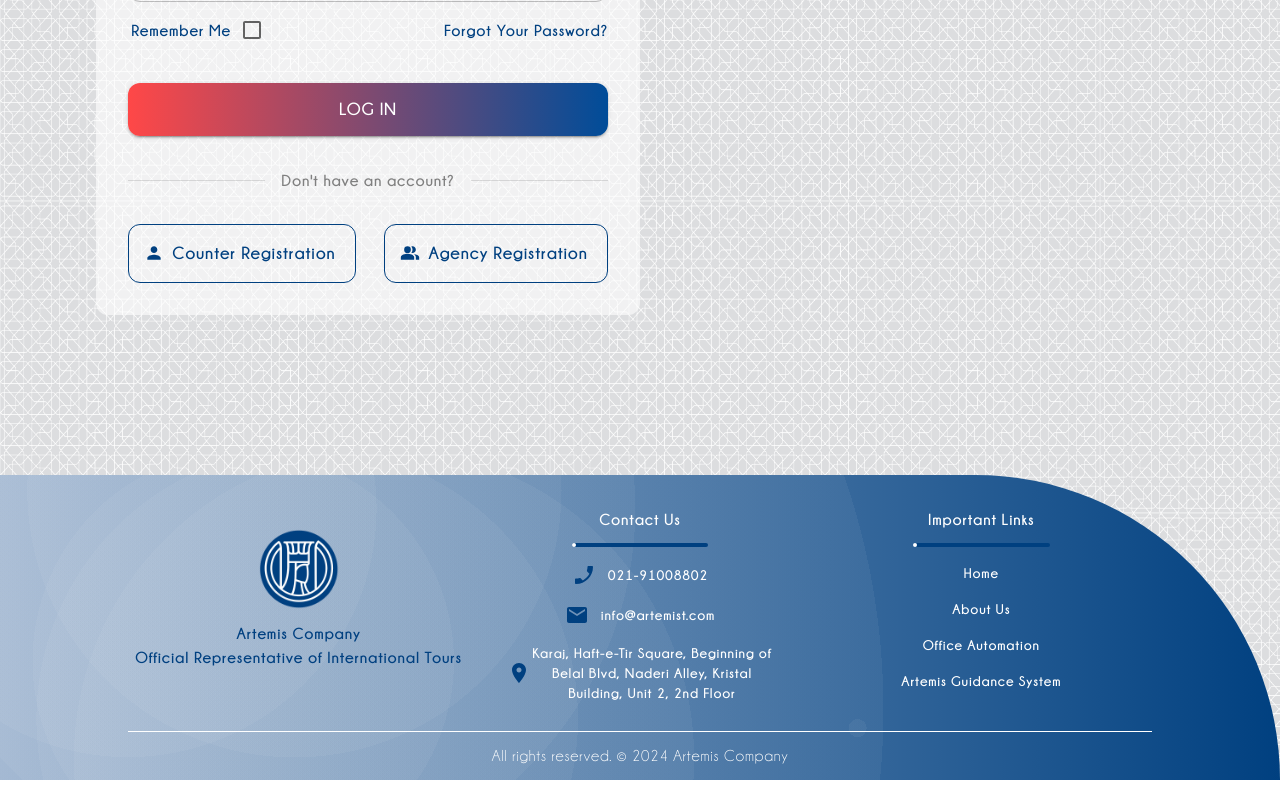
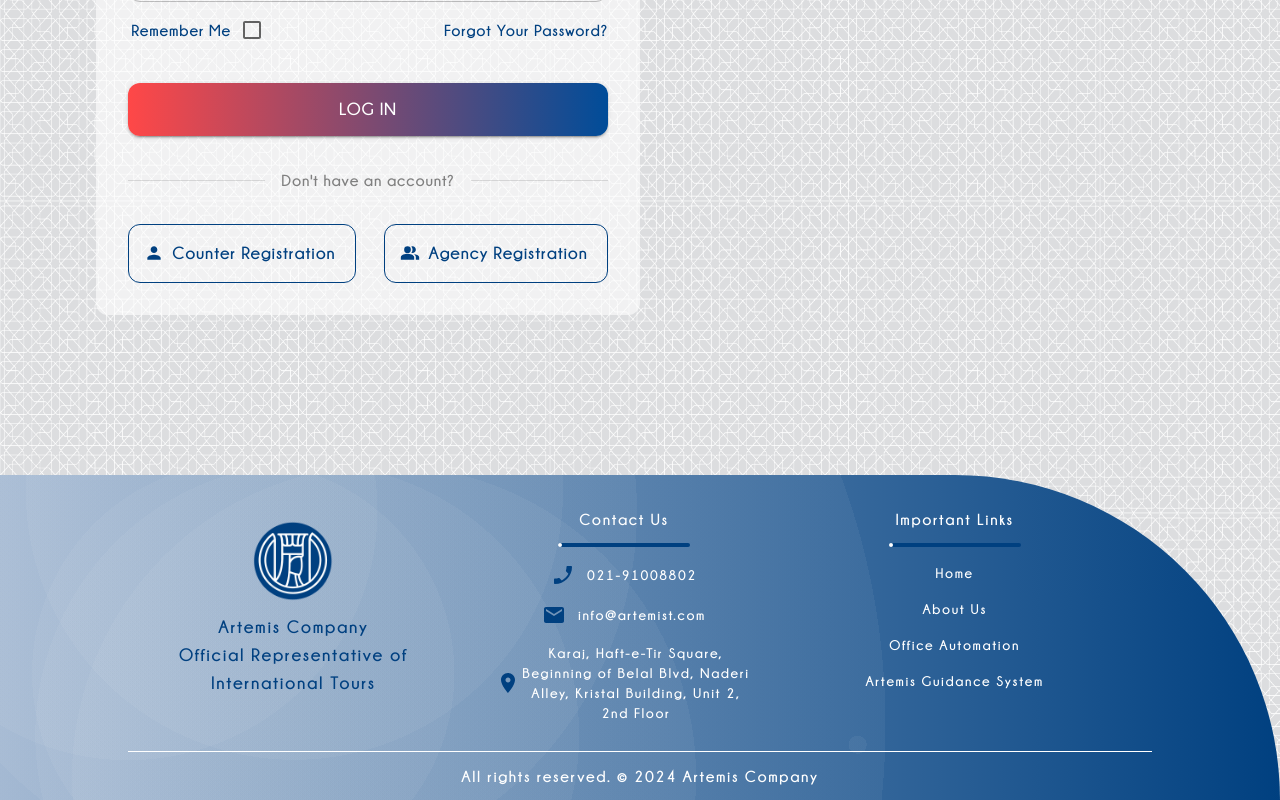
Before and after one commit to Negar-Arastehrad/artemis-web, a Next.js app: page / in a window 1280 px wide. Shown: the part 423-1223 px from the top of the page. Built offline with nearby package versions, Linux system fonts and the light colour scheme.

Commit message:
the enddddd

```diff
--- a/src/app/_Components/Footer.js
+++ b/src/app/_Components/Footer.js
@@ -13,10 +13,9 @@ import { Place, PhoneEnabled, Email, ExpandMore } from "@mui/icons-material";
 const Footer = () => {
   return (
     <div
-      className="w-full h-full md:rounded-tr-full rounded-tr-[15rem] tracking-wider"
+      className="w-full h-full md:rounded-tr-full rounded-tr-[15rem] tracking-widest"
       style={{
-        background:
-          `radial-gradient(circle at 67% 83%, hsla(317,0%,96%,0.05) 0%, hsla(317,0%,96%,0.05) 1%,transparent 1%, transparent 5%,transparent 5%, transparent 100%),radial-gradient(circle at 24% 80%, hsla(317,0%,96%,0.05) 0%, hsla(317,0%,96%,0.05) 27%,transparent 27%, transparent 63%,transparent 63%, transparent 100%),radial-gradient(circle at 23% 5%, hsla(317,0%,96%,0.05) 0%, hsla(317,0%,96%,0.05) 26%,transparent 26%, transparent 82%,transparent 82%, transparent 100%),radial-gradient(circle at 21% 11%, hsla(317,0%,96%,0.05) 0%, hsla(317,0%,96%,0.05) 35%,transparent 35%, transparent 45%,transparent 45%, transparent 100%),radial-gradient(circle at 10% 11%, hsla(317,0%,96%,0.05) 0%, hsla(317,0%,96%,0.05) 21%,transparent 21%, transparent 81%,transparent 81%, transparent 100%),radial-gradient(circle at 19% 61%, hsla(317,0%,96%,0.05) 0%, hsla(317,0%,96%,0.05) 20%,transparent 20%, transparent 61%,transparent 61%, transparent 100%),radial-gradient(circle at 13% 77%, hsla(317,0%,96%,0.05) 0%, hsla(317,0%,96%,0.05) 63%,transparent 63%, transparent 72%,transparent 72%, transparent 100%),radial-gradient(circle at 30% 93%, hsla(317,0%,96%,0.05) 0%, hsla(317,0%,96%,0.05) 33%,transparent 33%, transparent 82%,transparent 82%, transparent 100%),linear-gradient(90deg, rgb(160,182,209),rgb(0,64,128))`,
+        background: `radial-gradient(circle at 67% 83%, hsla(317,0%,96%,0.05) 0%, hsla(317,0%,96%,0.05) 1%,transparent 1%, transparent 5%,transparent 5%, transparent 100%),radial-gradient(circle at 24% 80%, hsla(317,0%,96%,0.05) 0%, hsla(317,0%,96%,0.05) 27%,transparent 27%, transparent 63%,transparent 63%, transparent 100%),radial-gradient(circle at 23% 5%, hsla(317,0%,96%,0.05) 0%, hsla(317,0%,96%,0.05) 26%,transparent 26%, transparent 82%,transparent 82%, transparent 100%),radial-gradient(circle at 21% 11%, hsla(317,0%,96%,0.05) 0%, hsla(317,0%,96%,0.05) 35%,transparent 35%, transparent 45%,transparent 45%, transparent 100%),radial-gradient(circle at 10% 11%, hsla(317,0%,96%,0.05) 0%, hsla(317,0%,96%,0.05) 21%,transparent 21%, transparent 81%,transparent 81%, transparent 100%),radial-gradient(circle at 19% 61%, hsla(317,0%,96%,0.05) 0%, hsla(317,0%,96%,0.05) 20%,transparent 20%, transparent 61%,transparent 61%, transparent 100%),radial-gradient(circle at 13% 77%, hsla(317,0%,96%,0.05) 0%, hsla(317,0%,96%,0.05) 63%,transparent 63%, transparent 72%,transparent 72%, transparent 100%),radial-gradient(circle at 30% 93%, hsla(317,0%,96%,0.05) 0%, hsla(317,0%,96%,0.05) 33%,transparent 33%, transparent 82%,transparent 82%, transparent 100%),linear-gradient(90deg, rgb(160,182,209),rgb(0,64,128))`,
 
         "@media (max-width: 768px)": {
           background:
@@ -27,15 +26,23 @@ const Footer = () => {
       {/* Top Desktop Content */}
       <div className="w-full h-full hidden md:flex flex-col md:flex-row justify-between max-w-[80%] mx-auto items-stretch pt-8 pb-7">
         <div className="flex flex-col justify-center items-center basis-1/3">
-          <Image src={logoImage1} alt="logoImage1" className="w-20 animation-pulse" />
-          <p className="text-blue py-3 font-semibold text-center">
-            Artemis Company <br /> Official Representative of International Tours
+          <Image
+            src={logoImage1}
+            alt="logoImage1"
+            className="w-20 animation-pulse"
+          />
+          <p className="text-blue py-3 font-bold text-lg text-center">
+            Artemis Company <br /> Official Representative of International
+            Tours
           </p>
         </div>
 
         <ul className="basis-1/3">
-          <h6 className="text-white font-semibold mb-4 text-center pb-4 m-auto max-w-[40%] relative">
-            Contact Us <div className="w-full h-1 bg-blue rounded-sm absolute top-9 left-0 overflow-hidden"><span className="w-6 h-full bg-white rounded-sm absolute top-0 left-2 animation-border"></span></div>
+          <h6 className="text-white font-bold mb-4 text-center pb-4 m-auto max-w-[40%] relative">
+            Contact Us{" "}
+            <div className="w-full h-1 bg-blue rounded-sm absolute top-9 left-0 overflow-hidden">
+              <span className="w-6 h-full bg-white rounded-sm absolute top-0 left-2 animation-border"></span>
+            </div>
           </h6>
           <li className="flex justify-center items-center gap-3 mb-4 mt-4 text-sm font-semibold">
             <PhoneEnabled className="text-blue" />
@@ -54,9 +61,12 @@ const Footer = () => {
           </li>
         </ul>
 
-        <ul className="text-center basis-1/3">
-          <h6 className="text-white font-semibold mb-4 pb-4 text-center m-auto max-w-[40%] relative">
-            Important Links <div className="w-full h-1 bg-blue rounded-sm absolute top-9 left-0 overflow-hidden"><span className="w-6 h-full bg-white rounded-sm absolute top-0 left-2 animation-border"></span></div>
+        <ul className="text-center basis-1/3 mr-8">
+          <h6 className="text-white font-bold mb-4 pb-4 text-center m-auto max-w-[40%] relative">
+            Important Links{" "}
+            <div className="w-full h-1 bg-blue rounded-sm absolute top-9 left-0 overflow-hidden">
+              <span className="w-6 h-full bg-white rounded-sm absolute top-0 left-2 animation-border"></span>
+            </div>
           </h6>
           <li className="mb-4 text-white mt-4 text-sm font-semibold">
             <Link href="/">Home</Link>
@@ -76,9 +86,14 @@ const Footer = () => {
       {/* Top Mobile Content */}
       <div className="w-full h-full flex md:hidden flex-col md:flex-row justify-between max-w-[80%] mx-auto items-stretch pt-8 pb-7">
         <div className="flex flex-col justify-center items-center basis-1/3">
-          <Image src={logoImage1} alt="logoImage1" className="w-20 animation-pulse" />
-          <p className="text-white py-3 font-semibold text-center">
-            Artemis Company <br /> Official Representative of International Tours
+          <Image
+            src={logoImage1}
+            alt="logoImage1"
+            className="w-20 animation-pulse"
+          />
+          <p className="text-white py-3 font-bold text-center">
+            Artemis Company <br /> Official Representative of International
+            Tours
           </p>
         </div>
 
@@ -99,7 +114,10 @@ const Footer = () => {
             id="panel2a-header"
             sx={{ borderBottom: "2px solid white", padding: "0", margin: "0" }}
           >
-            <Typography className="text-center text-white" sx={{fontWeight:"600"}}>
+            <Typography
+              className="text-center text-white"
+              sx={{ fontWeight: "600" }}
+            >
               Contact Us
             </Typography>
           </AccordionSummary>
@@ -107,17 +125,21 @@ const Footer = () => {
             <ul className="text-blue">
               <li className="flex gap-3 mb-4 mt-4">
                 <PhoneEnabled className="text-white" />
-                <Typography sx={{fontWeight:"600", fontSize:".9rem"}}>021-91008802</Typography>
+                <Typography sx={{ fontWeight: "600", fontSize: ".9rem" }}>
+                  021-91008802
+                </Typography>
               </li>
               <li className="flex gap-3 mb-4">
                 <Email className="text-white" />
-                <Typography sx={{fontWeight:"600", fontSize:".9rem"}}>info@artemist.com</Typography>
+                <Typography sx={{ fontWeight: "600", fontSize: ".9rem" }}>
+                  info@artemist.com
+                </Typography>
               </li>
               <li className="flex mt-4">
                 <Place className="text-white mr-3" />
-                <Typography sx={{fontWeight:"600", fontSize:".9rem"}}>
-                  Karaj, Haft-e-Tir Square, Beginning of Belal Blvd, Naderi Alley,
-                  Kristal Building, Unit 2, 2nd Floor
+                <Typography sx={{ fontWeight: "600", fontSize: ".9rem" }}>
+                  Karaj, Haft-e-Tir Square, Beginning of Belal Blvd, Naderi
+                  Alley, Kristal Building, Unit 2, 2nd Floor
                 </Typography>
               </li>
             </ul>
@@ -141,7 +163,10 @@ const Footer = () => {
             id="panel3a-header"
             sx={{ borderBottom: "2px solid white", padding: "0", margin: "0" }}
           >
-            <Typography className="text-center text-white" sx={{fontWeight: '600'}}>
+            <Typography
+              className="text-center text-white"
+              sx={{ fontWeight: "600" }}
+            >
               Important Links
             </Typography>
           </AccordionSummary>
@@ -175,7 +200,7 @@ const Footer = () => {
       {/* Bottom Content */}
       <hr className="w-[80%] mx-auto  border-b-1 border-white" />
       <div>
-        <p className="text-white text-center py-3">
+        <p className="text-white text-center py-3 font-bold">
           All rights reserved. © 2024 Artemis Company
         </p>
       </div>
--- a/src/app/_Components/Navbar.js
+++ b/src/app/_Components/Navbar.js
@@ -43,7 +43,7 @@ const Navbar = () => {
       )}
 
       {/* Main Nav */}
-      <div className="scroll-m-10 sticky top-0 left-0 right-0 bg-white shadow-custom-blue rounded-full max-w-[80%] sm:max-w-[80%] lg:max-w-[75%] xl:max-w-[60%] mx-auto mt-7 z-[1000] ">
+      <div className="scroll-m-10 sticky top-0 left-0 right-0 bg-white rounded-full max-w-[80%] sm:max-w-[80%] lg:max-w-[75%] xl:max-w-[60%] mx-auto mt-7 z-[1000] ">
 
         {/* Dektop */}
         <div className="relative flex items-center justify-between tracking-wide z-50 ">
```
